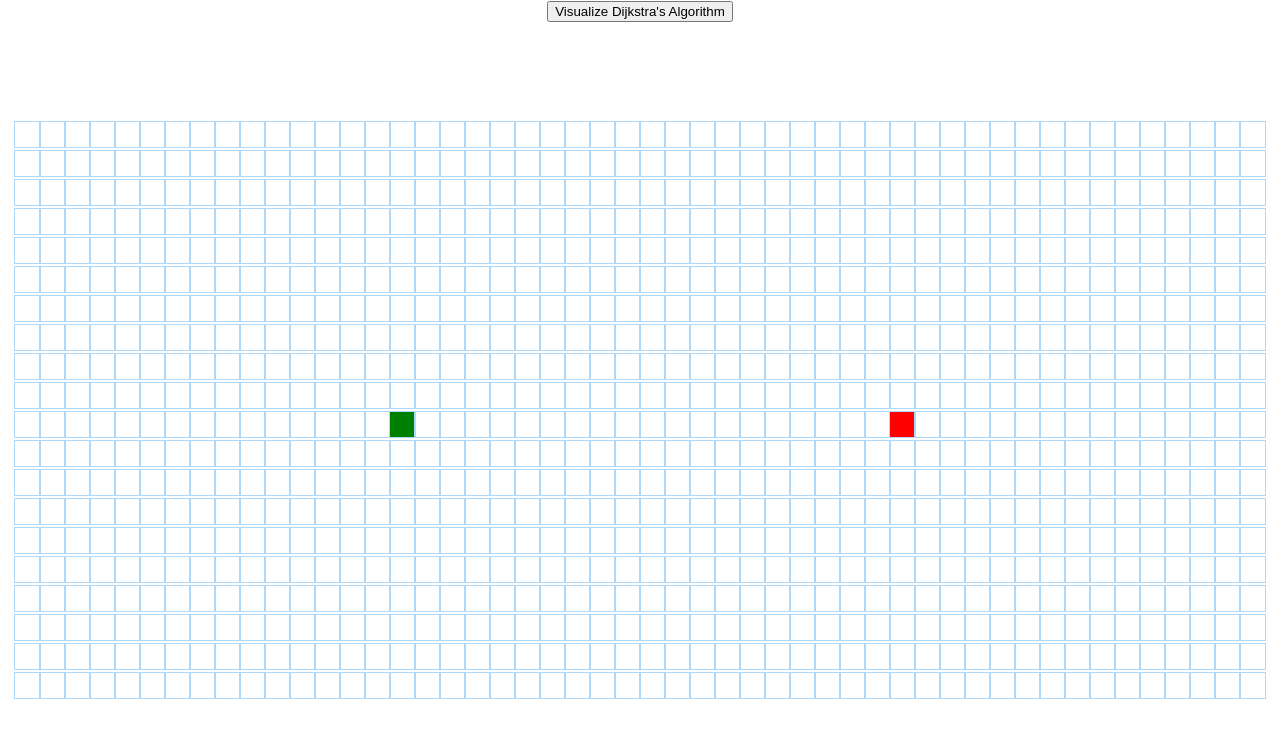
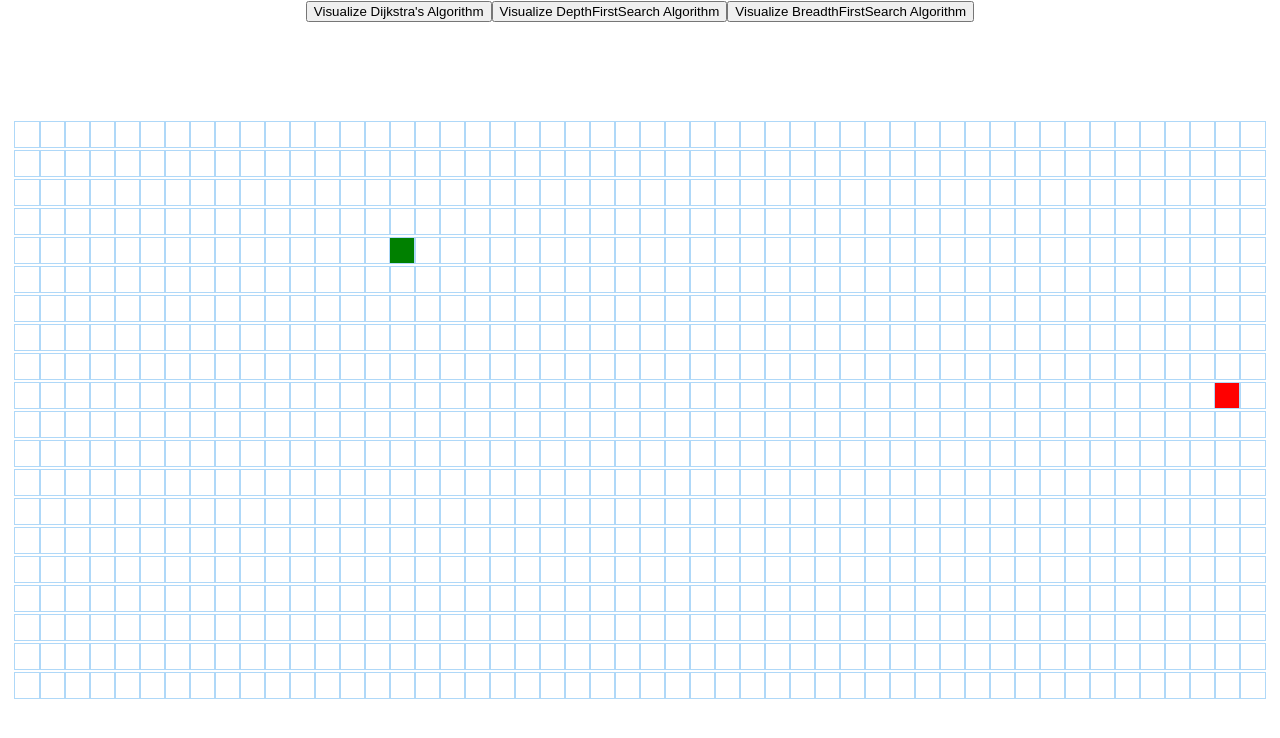
Before and after one commit to FrankSu1996/Algorithm-Visualizations, a React (Create React App) app in the folder djikstra/: page / in a window 1280 px wide. Shown: the top 738 px of the page. Built offline with nearby package versions, Linux system fonts and the light colour scheme.

Commit message:
implemented dfs

```diff
--- a/djikstra/src/PathfindingVisualizer/PathfindingVisualizer.jsx
+++ b/djikstra/src/PathfindingVisualizer/PathfindingVisualizer.jsx
@@ -1,44 +1,45 @@
-import React, {Component} from 'react';
-import Node from './Node/Node';
-import {dijkstra, getNodesInShortestPathOrder} from '../algorithms/dijkstra';
+import React, { Component } from "react";
+import Node from "./Node/Node";
+import { dijkstra, getNodesInShortestPathOrder } from "../algorithms/dijkstra";
+import { depthFirstSearch } from "../algorithms/depthFirstSearch";
 
-import './PathfindingVisualizer.css';
+import "./PathfindingVisualizer.css";
 
-const START_NODE_ROW = 10;
+const START_NODE_ROW = 4;
 const START_NODE_COL = 15;
-const FINISH_NODE_ROW = 10;
-const FINISH_NODE_COL = 35;
+const FINISH_NODE_ROW = 9;
+const FINISH_NODE_COL = 48;
 
 export default class PathfindingVisualizer extends Component {
   constructor() {
     super();
     this.state = {
       grid: [],
-      mouseIsPressed: false,
+      mouseIsPressed: false
     };
   }
 
   componentDidMount() {
     const grid = getInitialGrid();
-    this.setState({grid});
+    this.setState({ grid });
   }
 
   handleMouseDown(row, col) {
     const newGrid = getNewGridWithWallToggled(this.state.grid, row, col);
-    this.setState({grid: newGrid, mouseIsPressed: true});
+    this.setState({ grid: newGrid, mouseIsPressed: true });
   }
 
   handleMouseEnter(row, col) {
     if (!this.state.mouseIsPressed) return;
     const newGrid = getNewGridWithWallToggled(this.state.grid, row, col);
-    this.setState({grid: newGrid});
+    this.setState({ grid: newGrid });
   }
 
   handleMouseUp() {
-    this.setState({mouseIsPressed: false});
+    this.setState({ mouseIsPressed: false });
   }
 
-  animateDijkstra(visitedNodesInOrder, nodesInShortestPathOrder) {
+  animateAlgorithm(visitedNodesInOrder, nodesInShortestPathOrder) {
     for (let i = 0; i <= visitedNodesInOrder.length; i++) {
       if (i === visitedNodesInOrder.length) {
         setTimeout(() => {
@@ -48,8 +49,10 @@ export default class PathfindingVisualizer extends Component {
       }
       setTimeout(() => {
         const node = visitedNodesInOrder[i];
-        document.getElementById(`node-${node.row}-${node.col}`).className =
-          'node node-visited';
+        if (!visitedNodesInOrder.isWall) {
+          document.getElementById(`node-${node.row}-${node.col}`).className =
+            "node node-visited";
+        }
       }, 10 * i);
     }
   }
@@ -59,34 +62,64 @@ export default class PathfindingVisualizer extends Component {
       setTimeout(() => {
         const node = nodesInShortestPathOrder[i];
         document.getElementById(`node-${node.row}-${node.col}`).className =
-          'node node-shortest-path';
+          "node node-shortest-path";
       }, 50 * i);
     }
   }
 
-  visualizeDijkstra() {
-    const {grid} = this.state;
+  visualizeAlgorithm(algorithm) {
+    const { grid } = this.state;
     const startNode = grid[START_NODE_ROW][START_NODE_COL];
     const finishNode = grid[FINISH_NODE_ROW][FINISH_NODE_COL];
-    const visitedNodesInOrder = dijkstra(grid, startNode, finishNode);
+    let visitedNodesInOrder = [];
+
+    switch (algorithm) {
+      case "djikstra":
+        visitedNodesInOrder = dijkstra(grid, startNode, finishNode);
+        break;
+      case "depthFirstSearch":
+        visitedNodesInOrder = depthFirstSearch(
+          grid,
+          startNode,
+          finishNode,
+          "depthFirstSearch"
+        );
+        break;
+      case "breadthFirstSearch":
+        visitedNodesInOrder = depthFirstSearch(
+          grid,
+          startNode,
+          finishNode,
+          "breadthFirstSearch"
+        );
+        break;
+      default:
+        break;
+    }
     const nodesInShortestPathOrder = getNodesInShortestPathOrder(finishNode);
-    this.animateDijkstra(visitedNodesInOrder, nodesInShortestPathOrder);
+    this.animateAlgorithm(visitedNodesInOrder, nodesInShortestPathOrder);
   }
 
   render() {
-    const {grid, mouseIsPressed} = this.state;
+    const { grid, mouseIsPressed } = this.state;
 
     return (
       <>
-        <button onClick={() => this.visualizeDijkstra()}>
+        <button onClick={() => this.visualizeAlgorithm("djikstra")}>
           Visualize Dijkstra's Algorithm
+        </button>
+        <button onClick={() => this.visualizeAlgorithm("depthFirstSearch")}>
+          Visualize DepthFirstSearch Algorithm
+        </button>
+        <button onClick={() => this.visualizeAlgorithm("breadthFirstSearch")}>
+          Visualize BreadthFirstSearch Algorithm
         </button>
         <div className="grid">
           {grid.map((row, rowIdx) => {
             return (
               <div key={rowIdx}>
                 {row.map((node, nodeIdx) => {
-                  const {row, col, isFinish, isStart, isWall} = node;
+                  const { row, col, isFinish, isStart, isWall } = node;
                   return (
                     <Node
                       key={nodeIdx}
@@ -100,7 +133,8 @@ export default class PathfindingVisualizer extends Component {
                         this.handleMouseEnter(row, col)
                       }
                       onMouseUp={() => this.handleMouseUp()}
-                      row={row}></Node>
+                      row={row}
+                    ></Node>
                   );
                 })}
               </div>
@@ -133,7 +167,7 @@ const createNode = (col, row) => {
     distance: Infinity,
     isVisited: false,
     isWall: false,
-    previousNode: null,
+    previousNode: null
   };
 };
 
@@ -142,7 +176,7 @@ const getNewGridWithWallToggled = (grid, row, col) => {
   const node = newGrid[row][col];
   const newNode = {
     ...node,
-    isWall: !node.isWall,
+    isWall: !node.isWall
   };
   newGrid[row][col] = newNode;
   return newGrid;
--- /dev/null
+++ b/djikstra/src/algorithms/depthFirstSearch.jsx
@@ -0,0 +1,69 @@
+// Performs either DepthFirstSearch or Breadth First Search algorithm;
+// returns *all* nodes in the order
+// in which they were visited. Also makes nodes point back to their
+// previous node, effectively allowing us to compute the shortest path
+// by backtracking from the finish node.
+export function depthFirstSearch(grid, startNode, endNode, algorithm) {
+  const visitedNodesInOrder = [];
+  const stack = [];
+  stack.push(startNode);
+  let counter = 0;
+  console.log(algorithm);
+  startNode.distance = 0;
+  let node = null;
+
+  while (!!stack.length) {
+    if (algorithm === "depthFirstSearch") {
+      node = stack.pop();
+    } else if (algorithm === "breadthFirstSearch") {
+      node = stack.shift();
+    }
+
+    node.isVisisted = true;
+    visitedNodesInOrder.push(node);
+    console.log(visitedNodesInOrder[counter].previousNode);
+    counter++;
+    if (node.isWall) {
+      continue;
+    }
+
+    // If the closest node is at a distance of infinity,
+    // we must be trapped and should therefore stop.
+    if (node.distance === Infinity) return visitedNodesInOrder;
+
+    //end node is reached: return all nodes visited in order
+    if (node === endNode) {
+      console.log(visitedNodesInOrder);
+      return visitedNodesInOrder;
+    }
+
+    const unvisitedNeighbors = getUnvisitedNeighbors(node, grid);
+
+    //push all unvisited neighbors onto stack, and set link to previous node
+    for (const neighbor of unvisitedNeighbors) {
+      if (!neighbor.isVisisted) {
+        neighbor.previousNode = node;
+        stack.push(neighbor);
+      }
+      updateUnvisitedNeighbors(node, grid);
+    }
+  }
+}
+
+function updateUnvisitedNeighbors(node, grid) {
+  const unvisitedNeighbors = getUnvisitedNeighbors(node, grid);
+  for (const neighbor of unvisitedNeighbors) {
+    neighbor.distance = node.distance + 1;
+    neighbor.previousNode = node;
+  }
+}
+
+function getUnvisitedNeighbors(node, grid) {
+  const neighbors = [];
+  const { col, row } = node;
+  if (row > 0) neighbors.push(grid[row - 1][col]);
+  if (row < grid.length - 1) neighbors.push(grid[row + 1][col]);
+  if (col > 0) neighbors.push(grid[row][col - 1]);
+  if (col < grid[0].length - 1) neighbors.push(grid[row][col + 1]);
+  return neighbors.filter(neighbor => !neighbor.isVisited);
+}
--- a/djikstra/src/algorithms/dijkstra.js
+++ b/djikstra/src/algorithms/dijkstra.js
@@ -5,6 +5,7 @@
 export function dijkstra(grid, startNode, finishNode) {
   const visitedNodesInOrder = [];
   startNode.distance = 0;
+  startNode.isVisited = true;
   const unvisitedNodes = getAllNodes(grid);
   while (!!unvisitedNodes.length) {
     sortNodesByDistance(unvisitedNodes);
@@ -35,7 +36,7 @@ function updateUnvisitedNeighbors(node, grid) {
 
 function getUnvisitedNeighbors(node, grid) {
   const neighbors = [];
-  const {col, row} = node;
+  const { col, row } = node;
   if (row > 0) neighbors.push(grid[row - 1][col]);
   if (row < grid.length - 1) neighbors.push(grid[row + 1][col]);
   if (col > 0) neighbors.push(grid[row][col - 1]);
@@ -56,6 +57,7 @@ function getAllNodes(grid) {
 // Backtracks from the finishNode to find the shortest path.
 // Only works when called *after* the dijkstra method above.
 export function getNodesInShortestPathOrder(finishNode) {
+  console.log("Penis");
   const nodesInShortestPathOrder = [];
   let currentNode = finishNode;
   while (currentNode !== null) {
```
